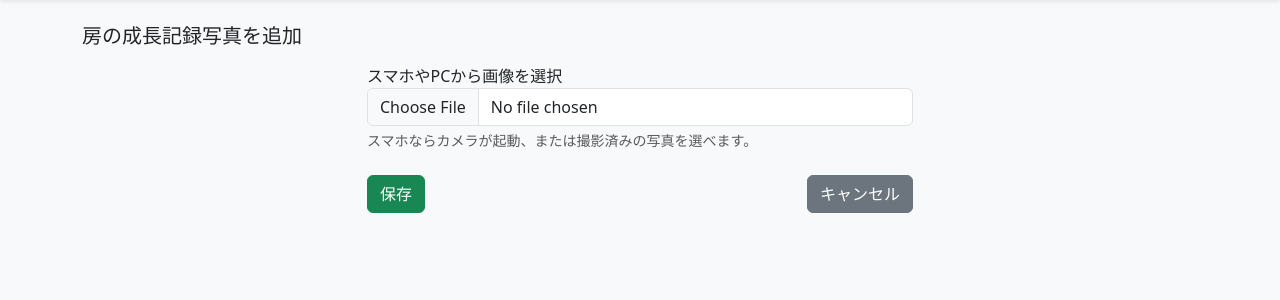
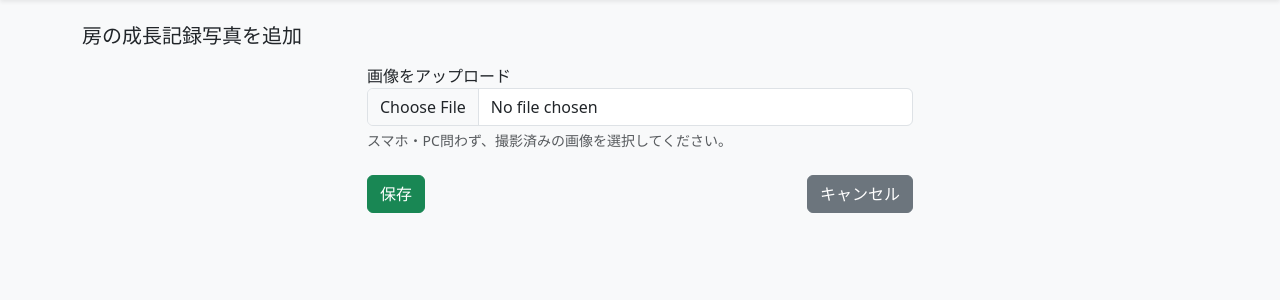
Before and after one commit to L0ve-Machine/Kasai-Peach, a Django app: template templates/core/clusterphoto_form.html in a window 1280 px wide. Shown: the part 56-356 px from the top of the page. Run offline with Django 5.2, Linux system fonts and the light colour scheme; the template is opened without the code that fills it, so the values that code supplies are empty; some libraries are stand-ins or nearby versions.

Commit message:
replaced camera

```diff
--- a/templates/core/clusterphoto_form.html
+++ b/templates/core/clusterphoto_form.html
@@ -11,13 +11,13 @@
     <form method="post" enctype="multipart/form-data">
       {% csrf_token %}
 
-      <!-- 📷 画像アップロード -->
+      <!-- 📁 画像アップロードのみ（カメラ非起動） -->
       <div class="mb-3">
-        <label for="id_image">スマホやPCから画像を選択</label>
+        <label for="id_image">画像をアップロード</label>
         <input type="file" name="image" id="id_image"
-               accept="image/*" capture="environment"
+               accept="image/*"
                class="form-control">
-        <div class="form-text">スマホならカメラが起動、または撮影済みの写真を選べます。</div>
+        <div class="form-text">スマホ・PC問わず、撮影済みの画像を選択してください。</div>
       </div>
 
       <!-- 撮影日時 -->
```
